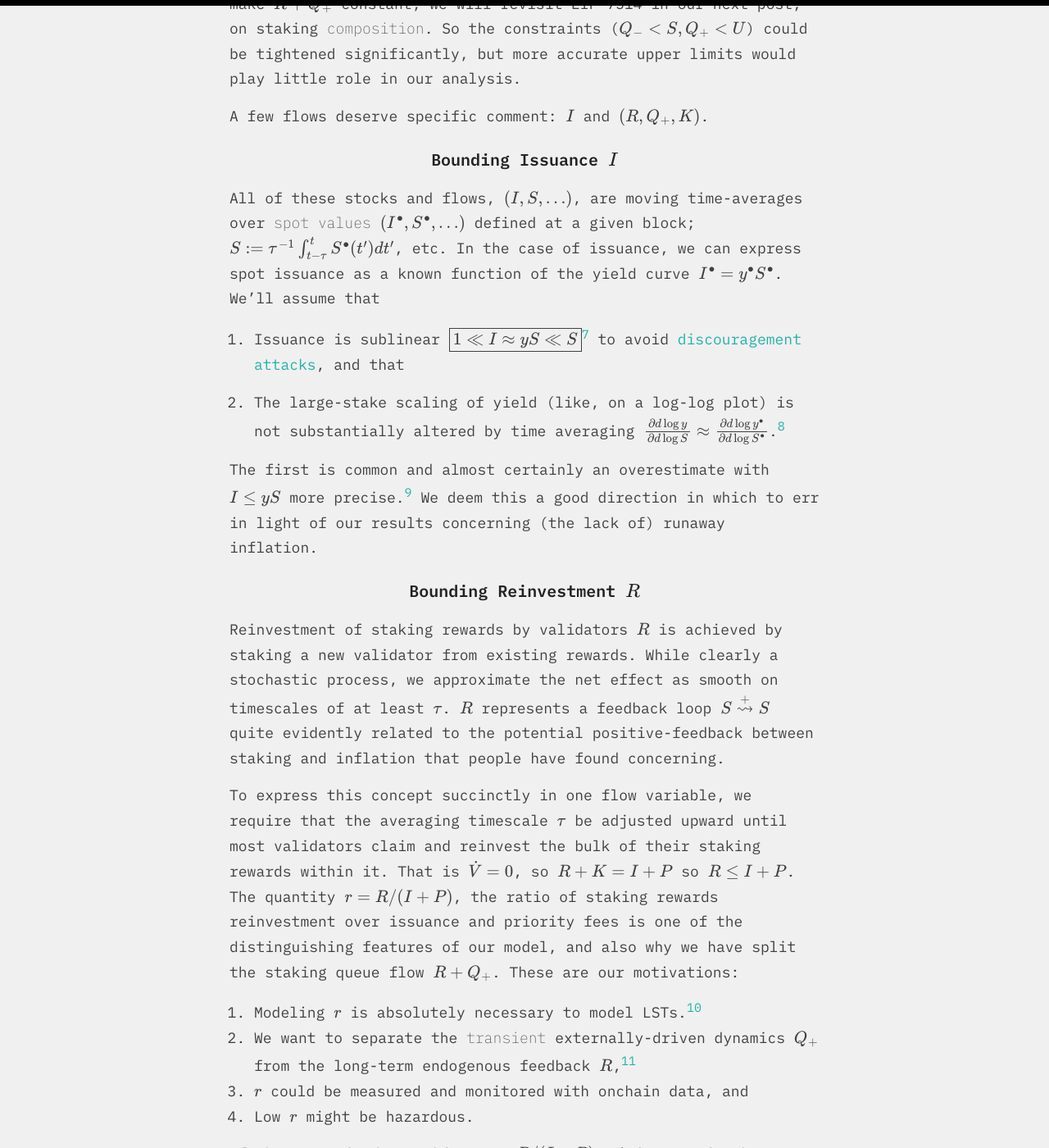
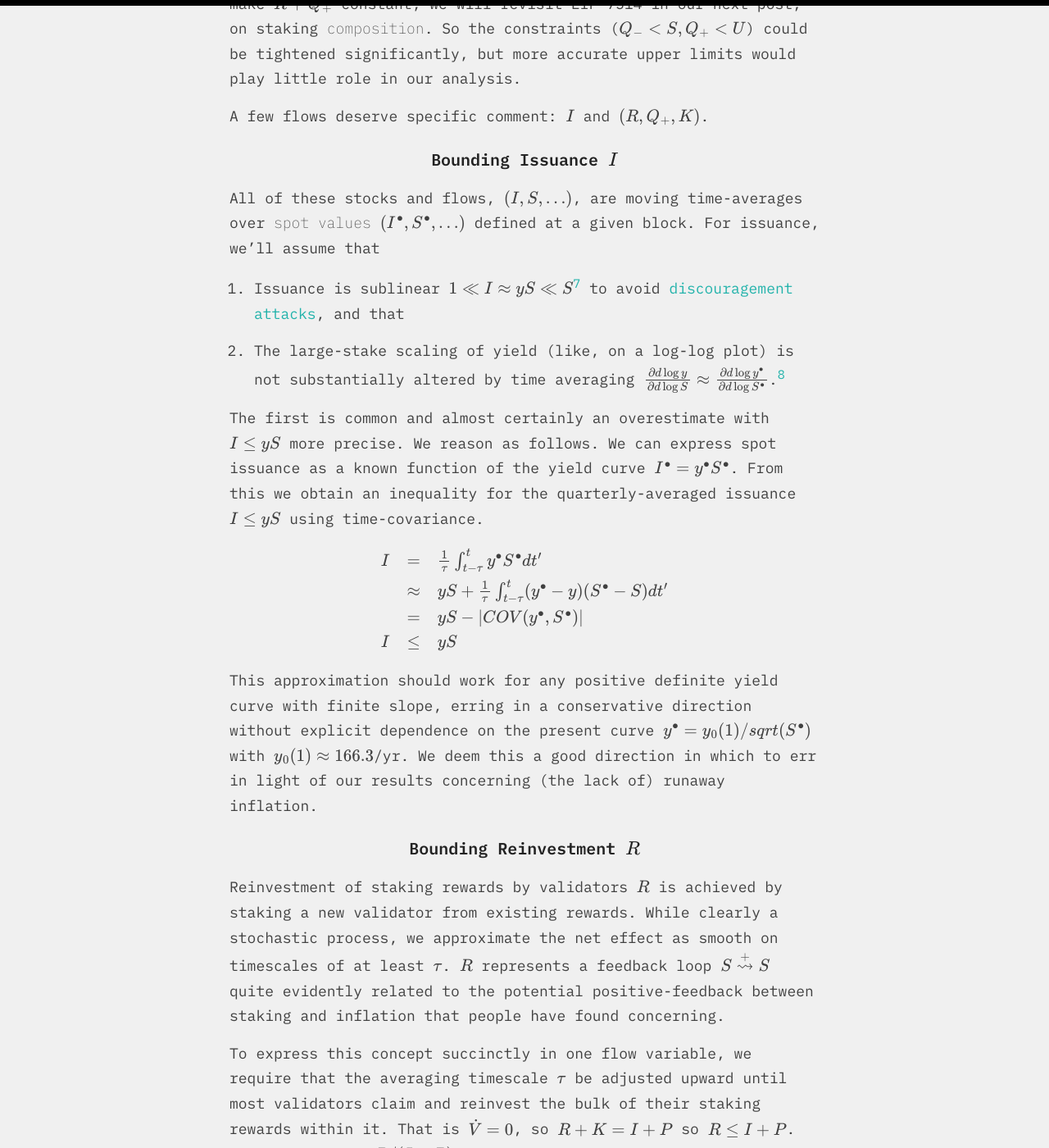
Before and after one commit to eric-downes/20sq-blog, a Jekyll site: the page built from _posts/2025-01-15-issuance-dynamics.md, in a window 1280 px wide and 1400 px high, scrolled down 5851 px. Shown: the whole window at 82% size. Built offline with Jekyll 4.4.1, drawn with Linux system fonts in a browser that asks for light colours; some web fonts are replaced; some of the changed text lies outside the part shown.

Commit message:
pulled broken footnoe into text, fixed images and a code typo

````diff
--- a/_posts/2025-01-15-issuance-dynamics.md
+++ b/_posts/2025-01-15-issuance-dynamics.md
@@ -189,12 +189,9 @@ A few flows deserve specific comment: $$I$$ and $$(R,Q_+,K)$$.
 
 All of these stocks and flows, $$(I,S,\ldots)$$, are moving
 time-averages over *spot values* $$(I^\bullet,S^\bullet,\ldots)$$
-defined at a given block; $$S:=\tau^{-1}\int_{t-\tau}^t
-S^\bullet(t')dt'$$, etc.  In the case of issuance, we
-can express spot issuance as a known function of the yield curve
-$$I^\bullet = y^\bullet S^\bullet$$.  We'll assume that
+defined at a given block.  For issuance, we'll assume that
 
-1. Issuance is sublinear $$\boxed{1\ll I\approx yS\ll S}$$[^asym] to
+1. Issuance is sublinear $$1\ll I\approx yS\ll S$$[^asym] to
 avoid [discouragement attacks](
     https://github.com/20squares/ethode/blob/master/guide/guide.md),
 and that
@@ -205,8 +202,25 @@ $$\frac{\partial{d\log{y}}}{\partial{d\log{S}}}
 \approx\frac{\partial{d\log{y}^\bullet}}{\partial{d\log{S^\bullet}}}$$.[^vitalikp]
 
 The first is common and almost certainly an overestimate with
-$I\leq{yS}$ more precise.[^ycov] We deem this a good direction in
-which to err in light of our results concerning (the lack of) runaway
+$I\leq{yS}$ more precise.  We reason as follows.  We can express spot
+issuance as a known function of the yield curve $$I^\bullet =
+y^\bullet S^\bullet$$.  From this we obtain an inequality for the
+quarterly-averaged issuance $I\leq yS$ using time-covariance.
+
+$$\displaystyle
+\begin{array}{rcl}
+I &=& \frac{1}{\tau}\int_{t-\tau}^ty^\bullet S^\bullet dt'\\
+ &\approx& yS + \frac{1}{\tau}\int_{t-\tau}^t(y^\bullet-y)(S^\bullet-S)dt'\\
+ &=& yS - |COV(y^\bullet,S^\bullet)|\\
+I &\leq& yS
+\end{array}
+$$
+
+This approximation should work for any positive definite yield curve
+with finite slope, erring in a conservative direction without explicit
+dependence on the present curve $y^\bullet = y_0(1)/sqrt(S^\bullet)$
+with $y_0(1)\approx166.3$/yr.  We deem this a good direction in which
+to err in light of our results concerning (the lack of) runaway
 inflation.
 
 ### Bounding Reinvestment $$R$$
@@ -278,7 +292,9 @@ with $A_{now}\approx120e6,\ s_{now}\approx.3$ as a start for the
 models that follow.
 
 ```python
+from numpy import sqrt
 from ethode import *
+
 @dataclass
 class ConstParams(Params):
     y1: 1/Yr = 166.3
@@ -358,7 +374,7 @@ $$\displaystyle
 \alpha\ \approx\ y(sA)s-\beta(1-s)-\jmath s \ =\ y_0(1)\sqrt{s/A}-\beta(1-s)-\jmath s
 $$
 
-You can explore this by noting `alpha(), sfrac()` as `@output` methods
+You can explore this by adding `alpha(), sfrac()` as `@output` methods
 
 ```python
 @dataclass
@@ -995,14 +1011,6 @@ produces empty blocks, so long as the reward queue is not empty U > 0.
 Se also our next footnote on I<=yS.[^ycov]
 
 [^ycov]: (Here the lack of latex in footnotes really sucks.)  The
-inequality I <= yS is due to the use of quarterly averages.  Using
-"int" for integral, and "S.", "y." for spot values.
-   * I = int[t-τ to t][y.(S.) S. dt'/τ]
-   * I = yS - int[t-τ to t][(y - y.)(S - S.)dt/τ
-   * I = yS - |COV(y., S.)| <= yS
-This approximation works for any yield curve, erring in a
-conservative direction without explicit dependence on the present-day
-yield curve `y. = y0(1)/sqrt(S)` where y0(1)~166.3/yr.
 
 [^partial]: Sometimes "dot x" = dx/dt is used for the partial
 derivative of x with time t, which we denote x_t.  The full relation
````
